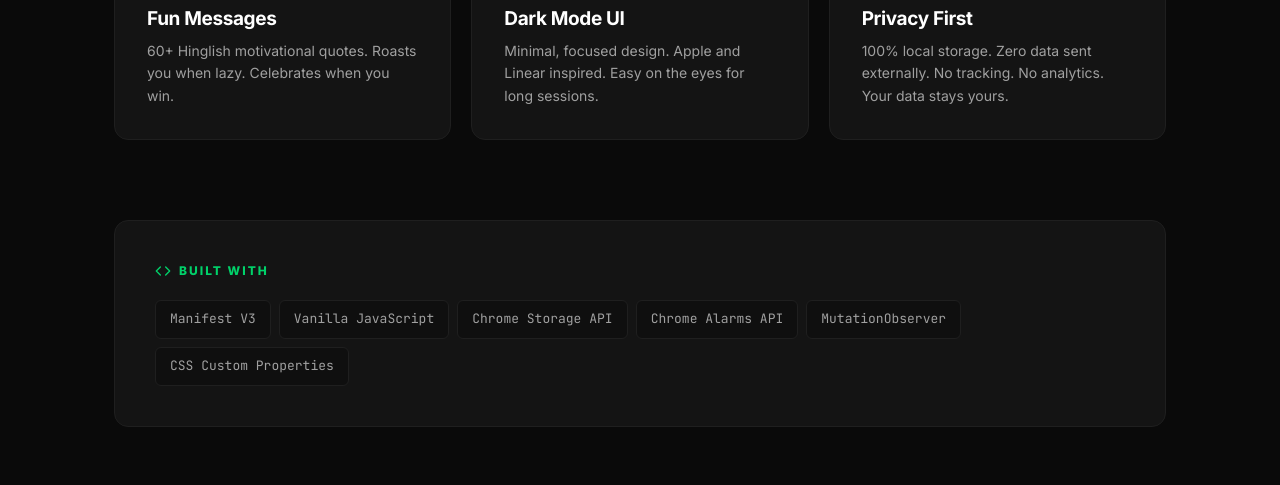
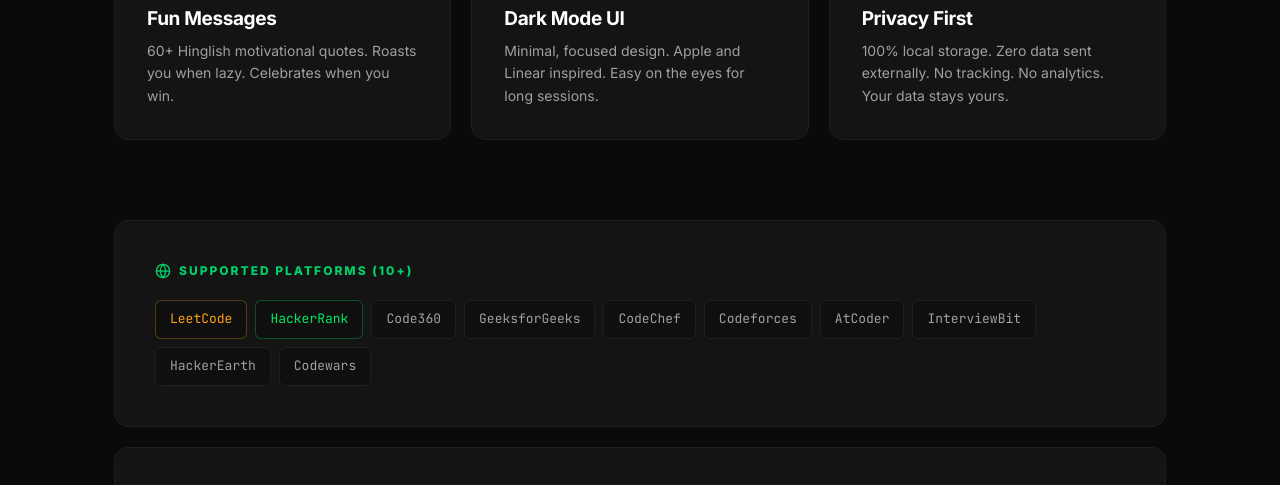
Before and after one commit to aaritdhingra/CodeTracker-Pro, a plain HTML site: page docs/features.html in a window 1280 px wide. Shown: the part 901-1386 px from the top of the page. Drawn offline with Linux system fonts and the light colour scheme.

Commit message:
v1.2.0 - Multi-Platform Edition with 10+ platforms

```diff
--- a/docs/features.html
+++ b/docs/features.html
@@ -436,7 +436,7 @@ footer {
       <a href="features.html" class="nav-link active">Features</a>
       <a href="install.html" class="nav-link ">Install</a>
       <a href="team.html" class="nav-link ">Team</a>
-      <a href="https://github.com/aaritdhingra/CodeTracker-Pro/releases/latest/download/CodeTracker-Pro-v1.1.0.zip" download class="nav-cta">
+      <a href="https://github.com/aaritdhingra/CodeTracker-Pro/releases/latest/download/CodeTracker-Pro-v1.2.0.zip" download class="nav-cta">
         <svg viewBox="0 0 24 24" fill="none" stroke="currentColor" stroke-width="2.5" stroke-linecap="round" stroke-linejoin="round"><path d="M21 15v4a2 2 0 0 1-2 2H5a2 2 0 0 1-2-2v-4"/><polyline points="7 10 12 15 17 10"/><line x1="12" y1="15" x2="12" y2="3"/></svg>
         Download
       </a>
@@ -496,6 +496,26 @@ footer {
     </div>
   </div>
 
+
+  <div class="tech-section" style="margin-bottom:20px;">
+    <div class="tech-title">
+      <svg viewBox="0 0 24 24" fill="none" stroke="currentColor" stroke-width="2"><circle cx="12" cy="12" r="10"/><line x1="2" y1="12" x2="22" y2="12"/><path d="M12 2a15.3 15.3 0 0 1 4 10 15.3 15.3 0 0 1-4 10 15.3 15.3 0 0 1-4-10 15.3 15.3 0 0 1 4-10z"/></svg>
+      Supported Platforms (10+)
+    </div>
+    <div class="tech-grid">
+      <div class="tech-tag" style="border-color:rgba(255,161,22,0.3);color:#FFA116;">LeetCode</div>
+      <div class="tech-tag" style="border-color:rgba(0,234,100,0.3);color:#00EA64;">HackerRank</div>
+      <div class="tech-tag">Code360</div>
+      <div class="tech-tag">GeeksforGeeks</div>
+      <div class="tech-tag">CodeChef</div>
+      <div class="tech-tag">Codeforces</div>
+      <div class="tech-tag">AtCoder</div>
+      <div class="tech-tag">InterviewBit</div>
+      <div class="tech-tag">HackerEarth</div>
+      <div class="tech-tag">Codewars</div>
+    </div>
+  </div>
+
   <div class="tech-section">
     <div class="tech-title">
       <svg viewBox="0 0 24 24" fill="none" stroke="currentColor" stroke-width="2" stroke-linecap="round" stroke-linejoin="round"><polyline points="16 18 22 12 16 6"/><polyline points="8 6 2 12 8 18"/></svg>
```
Also changed, not shown: docs/index.html (+7 -8 lines), docs/install.html (+2 -2 lines), docs/team.html (+1 -1 lines), 2 other files.
